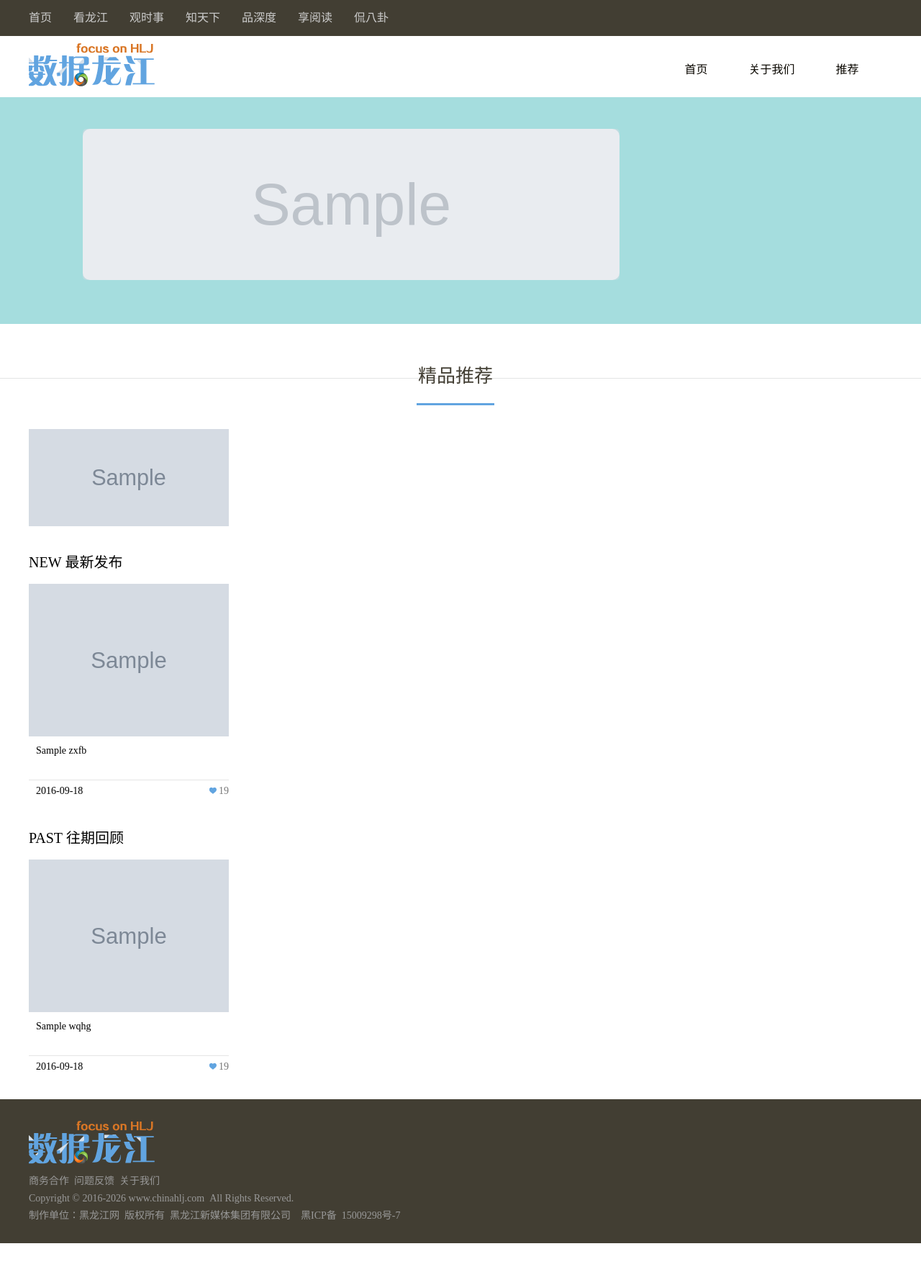
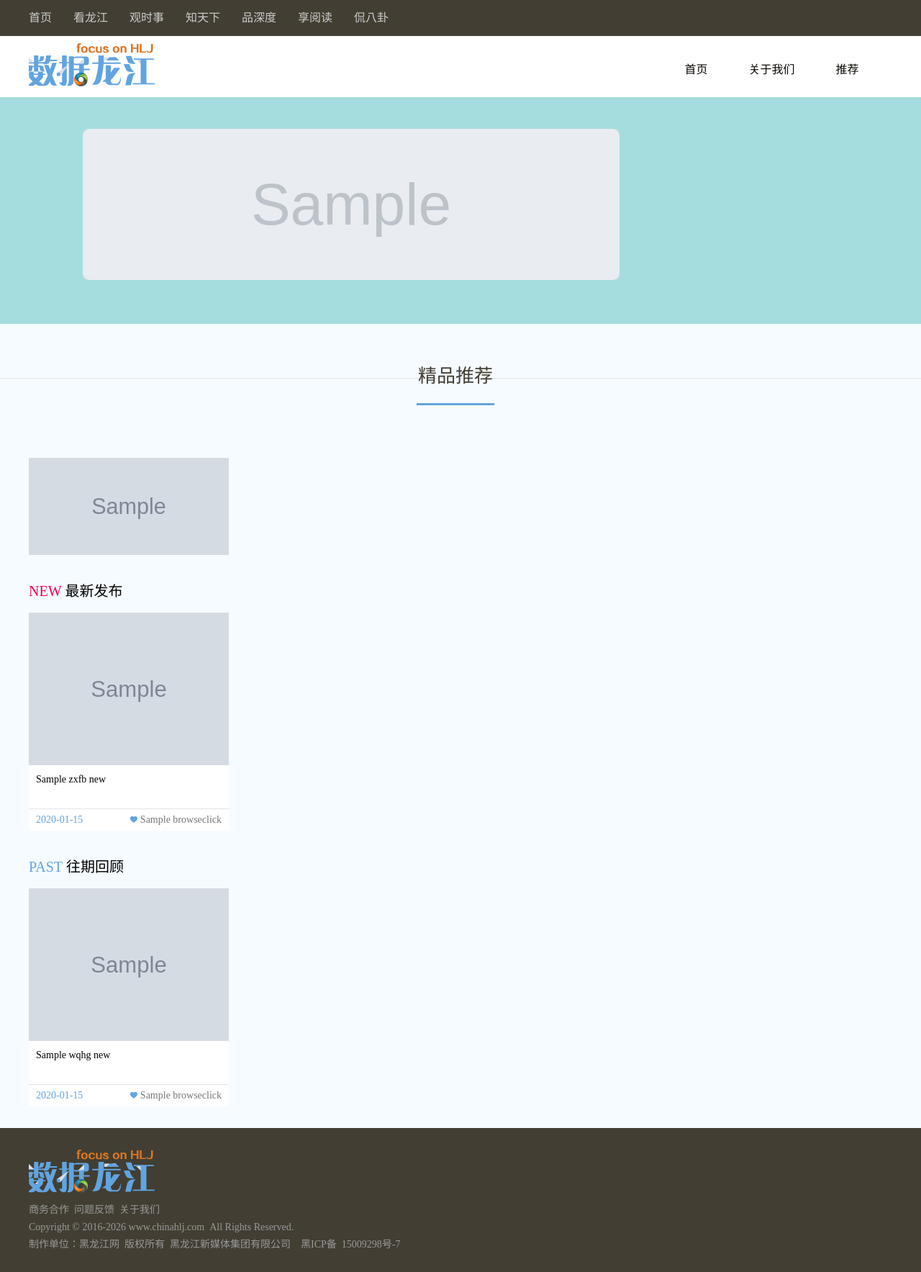
Before and after one commit to cash2one/lalalalahlj, a Flask app: template templates/sjlj/index.html in a window 1280 px wide. Shown: the whole page at 72% size. Before the commit the page ends 1727 px from the top, so only its background shows below. Run offline with Flask 2, Linux system fonts and the light colour scheme; the template is opened without the code that fills it: most values are stand-ins (such as "Sample title", 1, 10 or a date in 2020); grey boxes marked "Sample" are stand-in pictures.

Commit message:
新增数据龙江页面

```diff
--- a/static/css/main.css
+++ b/static/css/main.css
@@ -1,6 +1,6 @@
 @charset "utf-8";
 /* 全局常用设置 */
-*{margin:0px;padding:0px;}
+*{margin:0px;padding:0px; font-family:"微软雅黑"}
 img{border:0px;}
 body,th,td{font:12px "Microsoft Yahei","simsun";}
 html,body{height:100%;}
@@ -8,16 +8,20 @@ ul{list-style-type: none;}
 table{margin:0px;padding:0px;border-collapse:collapse;border:0px;}
 td{padding:0;}
 
-
+.bgblue {background-color:#f6fbff}
 /* 常用字体颜色 */
 .white{color:#FFFFFF;}
 .black{color:#000000;}
 .gray{color:#777;}
+.gray02{color:#423e33;}
+.gray03{color:#999;}
 .red{color:#FF0000;}
 .crimson{color:#de0000;}
 .blue{color:#224181;}
+.blue02{color:#61a4e0;}
 .sky{color:#46abd0;}
 .yellow{color:#ff6700;}
+.pink{color:#ef005a;}
 
 /* 常用字号 */
 .f0{font-size:0px;}
@@ -47,6 +51,8 @@ td{padding:0;}
 .ft20 {margin-top:20px;}
 .ft25 {margin-top:25px;}
 .ft30 {margin-top:30px;}
+.ft40 {margin-top:40px;}
+.ft80 {margin-top:80px;}
 .fl10 {margin-left:10px;}
 .fl20 {margin-left:20px;}
 .fl30 {margin-left:30px;}
@@ -54,10 +60,12 @@ td{padding:0;}
 .fl48 {margin-left:48px;}
 .fl50 {margin-left:50px;}
 .fl30 {margin-left:30px; display:inline;}
+.fr10 {margin-right:10px;}
 .fr20 {margin-right:20px; display:inline;}
 .fr30 {margin-right:30px;}
 .fb10 {margin-bottom:10px;}
 .fb15 {margin-bottom:15px;}
+.fb40 {margin-bottom:40px;}
 .fb60 {margin-bottom:60px;}
 
 
@@ -67,6 +75,4 @@ a:hover{text-decoration: underline;color:#ff6700;}
 
 .clear{clear:both;}
 
-
-
-.test1{text-decoration: underline; color:#205366;}
+/*以上代码编写：wt 20161010*/
--- a/templates/sjlj/index.html
+++ b/templates/sjlj/index.html
@@ -8,7 +8,7 @@
 <title>数据龙江-黑龙江网</title>
 </head>
 
-<body>
+<body class="bgblue">
 <div class="data-menu">
 	<div class="data-navbar">
 		<ul>
@@ -106,12 +106,12 @@
 		<div class="data-con-main">
 			<div class="data-con-m-title gray02"><a href="/sjlj/12344.html" target="_blank"><span class="pink">NEW&nbsp;</span>最新发布</a></div>
             <ul class="data-ul-blocks radius02">
-                {% for i in zxfb %}
+                {% for i in zxfb_new %}
                 <li>
                     <a href="/d/{{ i._id }}.html" target="_blank"><img src="{{ i.guide_image }}" width="278" height="212" /></a>
                     <a href="/d/{{ i._id }}.html" target="_blank"><p>{{ i.title }}</p></a>
-                    <h3 class="blue02 fl10" style="float:left">2016-09-18</h4>
-                    <h3 class="gray fr10" style="float:right"><img src="/static/images/like.png" />&nbsp;19</h4>
+                    <h3 class="blue02 fl10" style="float:left">{{ i.ctime }}</h4>
+                    <h3 class="gray fr10" style="float:right"><img src="/static/images/like.png" />&nbsp;{{ i.browseclick }}</h4>
                 </li>
                 {% endfor %}
             </ul>
@@ -120,12 +120,12 @@
 		<div class="data-con-main">
 			<div class="data-con-m-title gray02"><a href="/sjlj/12345.html" target="_blank"><span class="blue02">PAST&nbsp;</span>往期回顾</a></div>
             <ul class="data-ul-blocks radius02">
-                {% for i in wqhg %}
+                {% for i in wqhg_new %}
                 <li>
                     <a href="/d/{{ i._id }}.html" target="_blank"><img src="{{ i.guide_image }}" width="278" height="212" /></a>
                     <a href="/d/{{ i._id }}.html" target="_blank"><p>{{ i.title }}</p></a>
-                    <h3 class="blue02 fl10" style="float:left">2016-09-18</h4>
-                    <h3 class="gray fr10" style="float:right"><img src="/static/images/like.png" />&nbsp;19</h4>
+                    <h3 class="blue02 fl10" style="float:left">{{ i.ctime }}</h4>
+                    <h3 class="gray fr10" style="float:right"><img src="/static/images/like.png" />&nbsp;{{ i.browseclick }}</h4>
                 </li>
                 {% endfor %}
             </ul>
--- a/templates/sjlj/list.html
+++ b/templates/sjlj/list.html
@@ -7,7 +7,7 @@
 <title>数据龙江-{{ channel.Name }}-黑龙江网</title>
 </head>
 
-<body>
+<body class="bgblue">
 <div class="data-menu">
 	<div class="data-navbar">
 		<ul>
```
Also changed, not shown: longwang/sjlj_views.py (+18 -4 lines).
